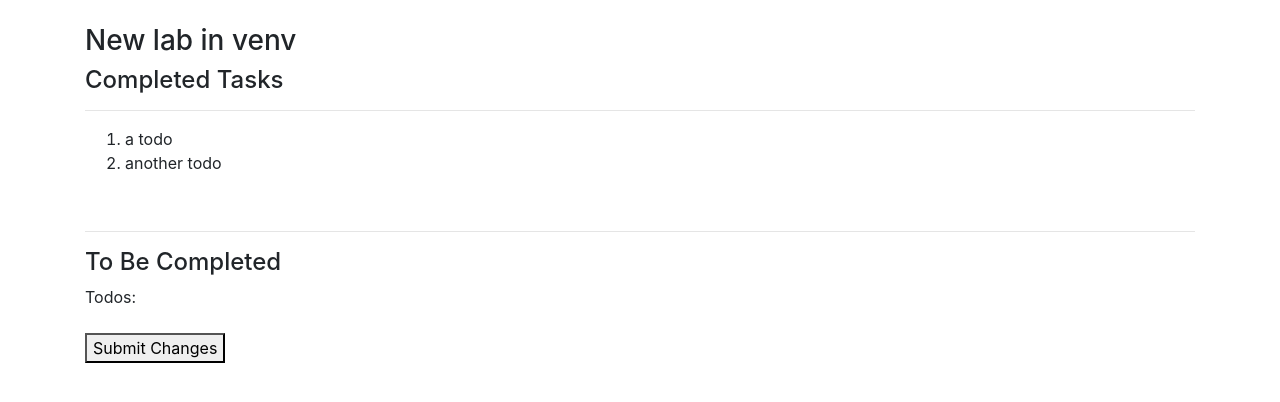
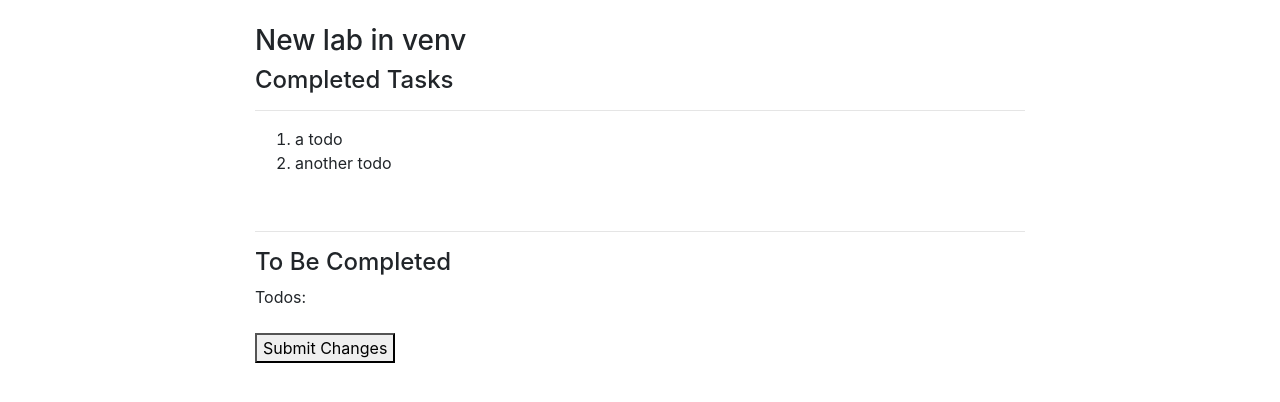
Before and after one commit to dfitzgerald7/django-lab-todo-app, a Django app: page /labs/1 in a window 1280 px wide. Shown: the part 56-458 px from the top of the page. Run offline with Django 3.2, Linux system fonts and the light colour scheme; data comes from the database, SQL or seed files in the repository; some libraries are stand-ins or nearby versions.

Commit message:
added main container css

```diff
--- a/main/static/main/style.css
+++ b/main/static/main/style.css
@@ -2,3 +2,11 @@
 #notLoggedIn {
     text-align: center;
 }
+
+
+.main-container {
+    background-color: white;
+    width: 800px;
+    margin-left: auto;
+    margin-right: auto;
+}
--- a/main/templates/main/main_html.html
+++ b/main/templates/main/main_html.html
@@ -15,6 +15,7 @@
     {% include 'main/includes/messages.html' %}
 
         <br>
-        {% block content %}
-        {% endblock %}
-    </div>
+        <div class='main-container'>
+          {% block content %}
+          {% endblock %}
+        </div>
```
